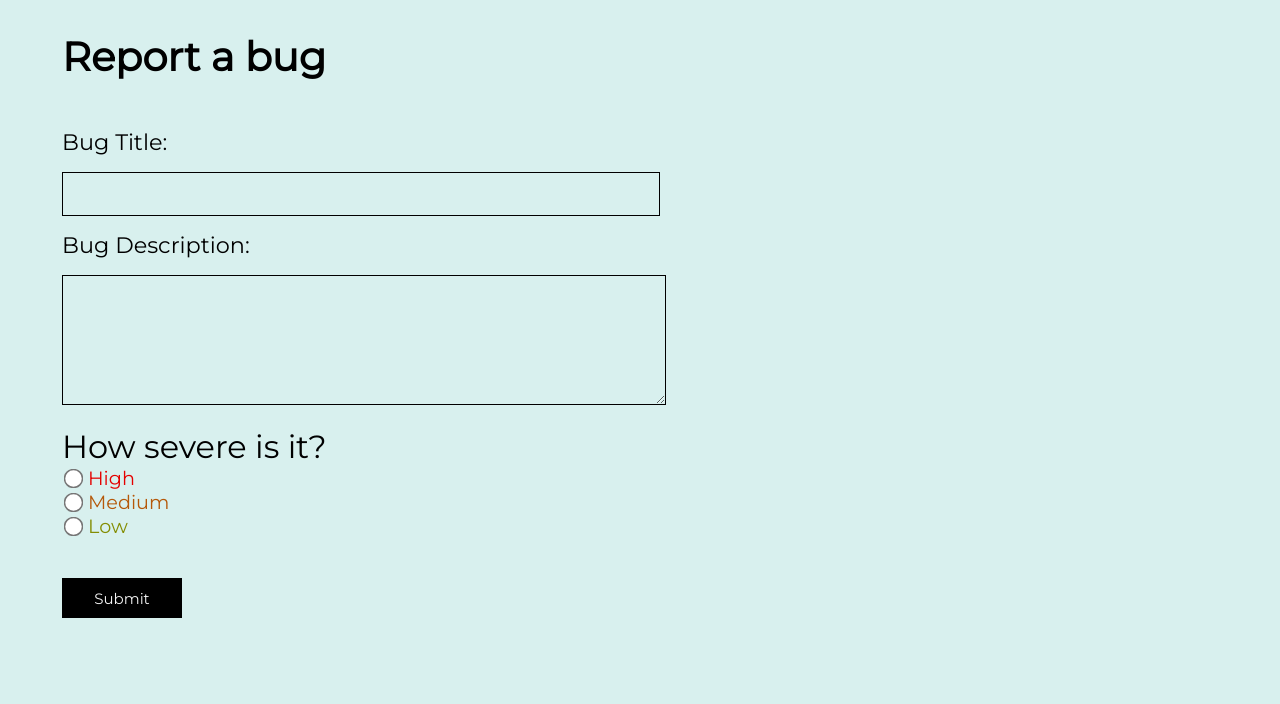
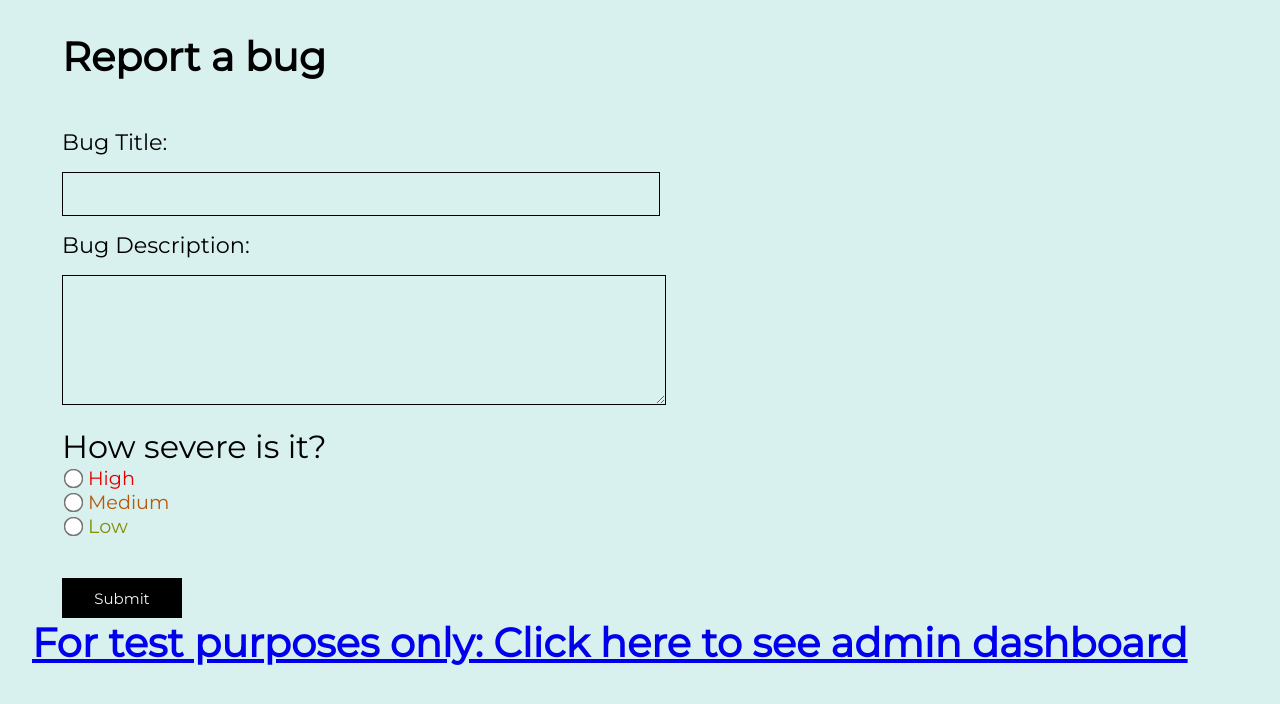
Before and after one commit to Binamra7/bugReporter, a React (Create React App) app in the folder client/: page / in a window 1280 px wide. Shown: the top 704 px of the page. Built offline with nearby package versions, Linux system fonts and the light colour scheme.

Commit message:
added admin link for test

```diff
--- a/client/src/components/ReportBug.jsx
+++ b/client/src/components/ReportBug.jsx
@@ -2,6 +2,7 @@ import axios from "axios";
 import React, { useState } from "react";
 import Modal from "./modal/Modal";
 import "./reportBug.css";
+import { Link } from "react-router-dom";
 
 function ReportBug() {
 	const [bug, setBug] = useState({
@@ -152,6 +153,9 @@ function ReportBug() {
 					Submit
 				</button>
 			</form>
+			<Link to="/dashboard">
+				<h1>For test purposes only: Click here to see admin dashboard</h1>
+			</Link>
 		</div>
 	);
 }
```
